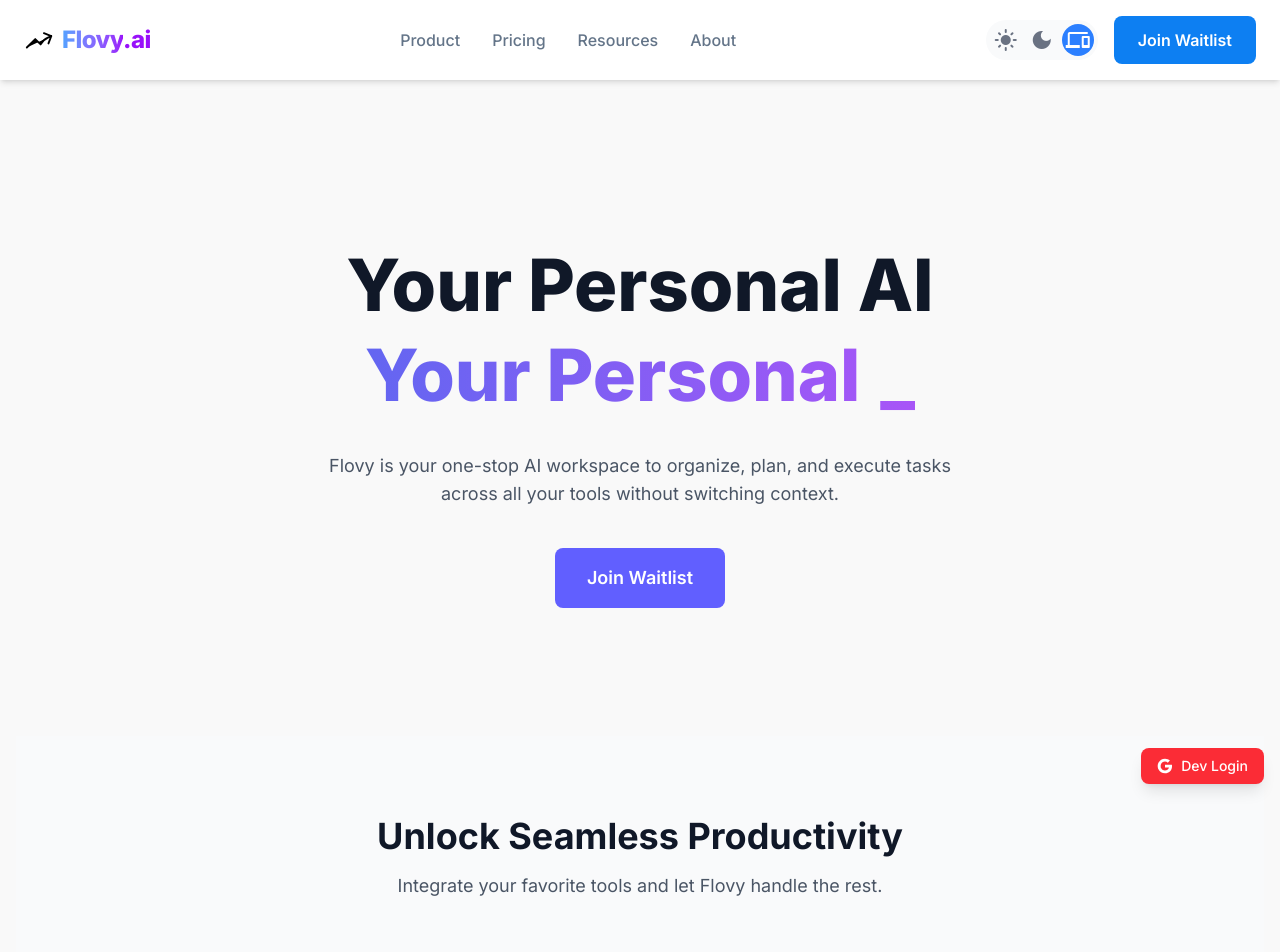
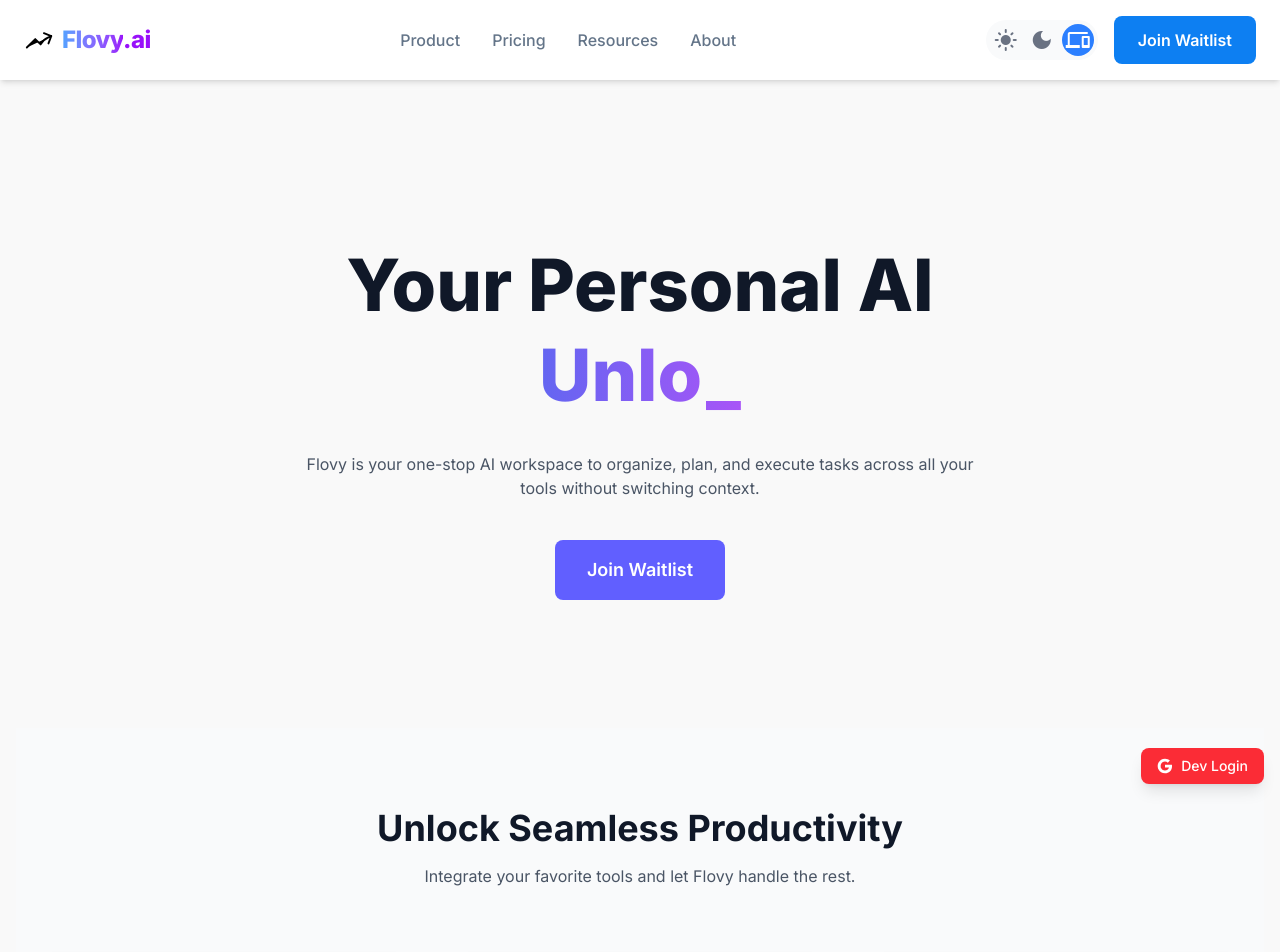
Before and after one commit to syndax-io/flovy-ai-web, a Next.js app: page / in a window 1280 px wide. Shown: the top 952 px of the page. Built offline with nearby package versions, Linux system fonts and the light colour scheme; no server answers.

Commit message:
mobile view and sales page update readme

```diff
--- a/sampleUX/salespage.html
+++ b/sampleUX/salespage.html
@@ -4,7 +4,7 @@
 <head>
     <meta charset="utf-8" />
     <meta content="width=device-width, initial-scale=1.0" name="viewport" />
-    <title>Flovy.ai - Your AI Clarity Coach</title>
+    <title>Flovy.ai - Turn your day into progress, not just busywork.</title>
     <link href="https://cdn.jsdelivr.net/npm/tailwindcss@2.2.19/dist/tailwind.min.css" rel="stylesheet" />
     <link href="https://fonts.googleapis.com" rel="preconnect" />
     <link crossorigin="" href="https://fonts.gstatic.com" rel="preconnect" />
--- a/src/components/app/FlovySlogan.tsx
+++ b/src/components/app/FlovySlogan.tsx
@@ -1,7 +1,6 @@
 import React, { useEffect, useState } from "react";
 
 const slogans = [
-  "Your AI Clarity Coach",
   "Your Personal Success Architect",
   "Unlocking Your Potential",
   "Your Path to Peak Performance",
@@ -27,7 +26,8 @@
     let charIndex = 0;
 
     // Typing animation
-    const typeInterval = setInterval(() => {
+    const typeInterval = setInterval(
+      () => {
         if (charIndex <= currentSlogan.length) {
           setDisplayedText(currentSlogan.slice(0, charIndex));
           charIndex++;
@@ -35,24 +35,34 @@
           clearInterval(typeInterval);
 
           // Wait before next slogan
-        setTimeout(() => {
+          setTimeout(
+            () => {
               setCurrentSloganIndex((prev) => (prev + 1) % slogans.length);
-        }, 2000); // Wait 2 seconds before next slogan
+            },
+
+            2000
+          ); // Wait 2 seconds before next slogan
         }
-    }, 100); // Type speed
+      },
+
+      100
+    ); // Type speed
 
     return () => clearInterval(typeInterval);
   }, [currentSloganIndex]);
 
   return (
     <div className="text-center">
+      {" "}
       <h1 className="text-xl sm:text-3xl md:text-7xl font-extrabold text-gray-900 dark:text-white leading-tight">
-        Your Personal AI <br />
+        {" "}
+        Your Personal AI <br />{" "}
         <span className="gradient-text">
+          {" "}
           {displayedText}
-          <span className="inline-block ml-1">_</span>
-        </span>
-      </h1>
+          <span className="inline-block ml-1">_</span>{" "}
+        </span>{" "}
+      </h1>{" "}
     </div>
   );
 };
--- a/src/pages/index.tsx
+++ b/src/pages/index.tsx
@@ -86,7 +86,7 @@
             <div className="mb-8">
               <FlovySlogan />
             </div>
-            <p className="mt-6 max-w-2xl mx-auto text-lg text-gray-600 dark:text-gray-300">
+            <p className="mt-6 max-w-2xl mx-auto text-gray-600 dark:text-gray-300">
               Flovy is your one-stop AI workspace to organize, plan, and execute
               tasks across all your tools without switching context.
             </p>
@@ -101,10 +101,10 @@
         <section className="py-20 bg-gray-50 dark:bg-gray-900">
           <div className="container mx-auto px-6">
             <div className="text-center mb-16">
-              <h2 className="text-4xl font-bold text-gray-900 dark:text-white">
+              <h2 className="text-2xl sm:text-3xl md:text-4xl font-bold text-gray-900 dark:text-white">
                 Unlock Seamless Productivity
               </h2>
-              <p className="mt-4 text-lg text-gray-600 dark:text-gray-300">
+              <p className="mt-4 text-gray-600 dark:text-gray-300">
                 Integrate your favorite tools and let Flovy handle the rest.
               </p>
             </div>
--- a/src/styles/globals.css
+++ b/src/styles/globals.css
@@ -19,6 +19,63 @@
 /* Smooth transitions for theme changes */
 * {
   transition: background-color 0.3s ease, border-color 0.3s ease, color 0.3s ease, box-shadow 0.3s ease;
+}
+
+/* Mobile-first p tag sizing - smaller on mobile, normal on larger screens */
+p {
+  font-size: 0.875rem;
+  /* text-sm equivalent */
+  line-height: 1.25rem;
+}
+
+/* Responsive p tag sizing */
+@media (min-width: 640px) {
+  p {
+    font-size: 1rem;
+    /* text-base equivalent */
+    line-height: 1.5rem;
+  }
+}
+
+/* Preserve existing text size classes - they will override the default p sizing */
+p.text-xs {
+  font-size: 0.75rem;
+  line-height: 1rem;
+}
+
+p.text-sm {
+  font-size: 0.875rem;
+  line-height: 1.25rem;
+}
+
+p.text-base {
+  font-size: 1rem;
+  line-height: 1.5rem;
+}
+
+p.text-lg {
+  font-size: 1.125rem;
+  line-height: 1.75rem;
+}
+
+p.text-xl {
+  font-size: 1.25rem;
+  line-height: 1.75rem;
+}
+
+p.text-2xl {
+  font-size: 1.5rem;
+  line-height: 2rem;
+}
+
+p.text-3xl {
+  font-size: 1.875rem;
+  line-height: 2.25rem;
+}
+
+p.text-4xl {
+  font-size: 2.25rem;
+  line-height: 2.5rem;
 }
 
 /* Custom animations */
```
Also changed, not shown: 1 other file (tests, documents, lock files or other folders). Lines whose indentation alone changed are shown as unchanged.
